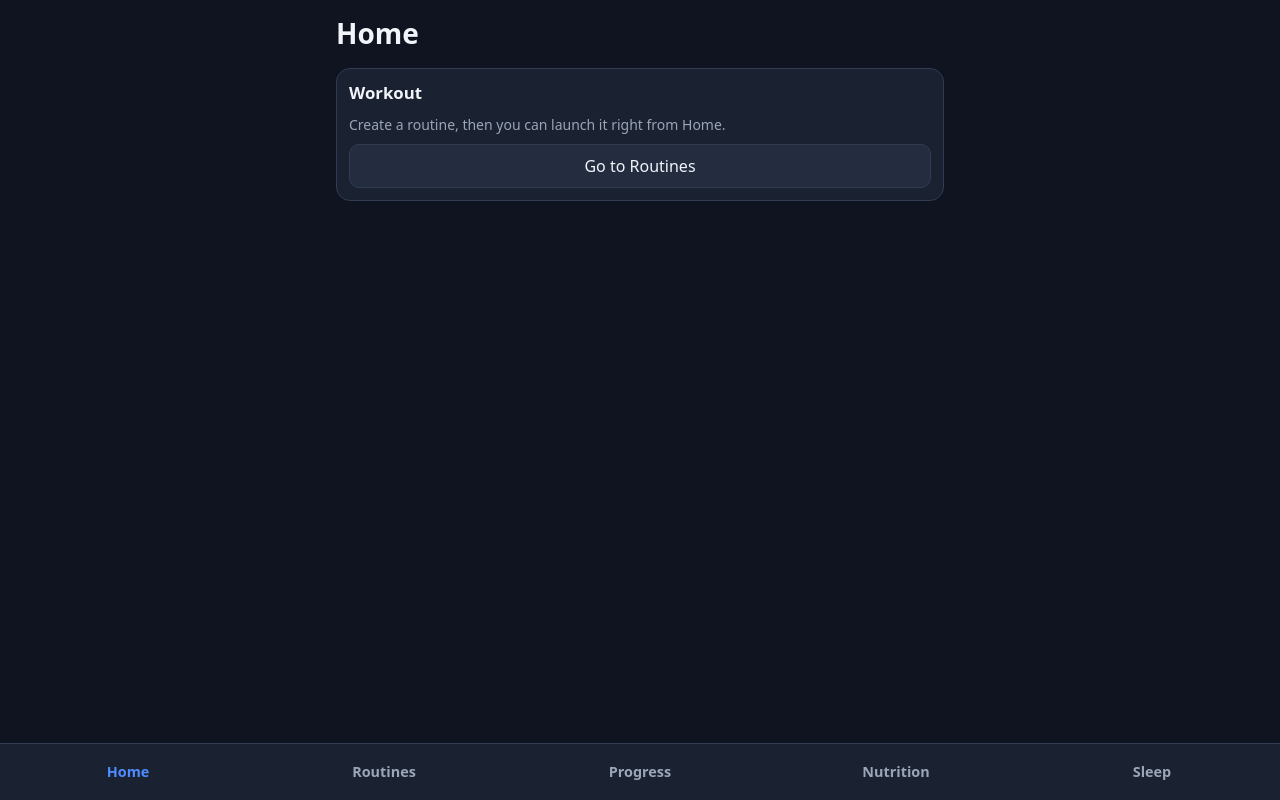
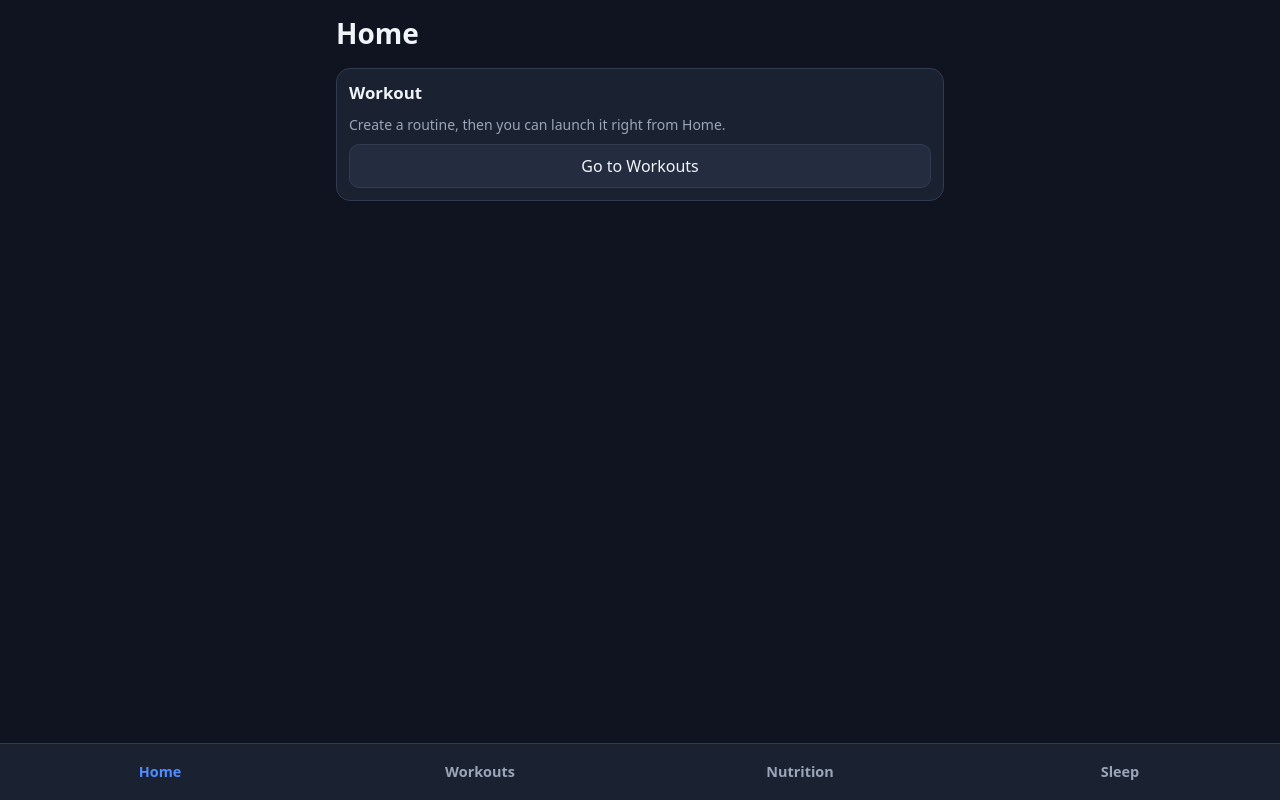
Before and after one commit to Renso0905/gym-app, a React (Vite) app: page / in a window 1280 px wide. Built offline with nearby package versions, Linux system fonts and the light colour scheme.

Commit message:
Move progress into Workouts (#22)
Co-authored-by: Renso0905 <225287273+Renso0905@users.noreply.github.com>

```diff
--- a/src/App.tsx
+++ b/src/App.tsx
@@ -10,6 +10,7 @@ import { SleepScreen } from './components/Sleep';
 import { WorkoutEditor } from './components/WorkoutEditor';
 import { WorkoutList } from './components/WorkoutList';
 import { allExercises, type ExerciseDef } from './lib/exercises';
+import { ROOT_TABS, type RootTab } from './lib/navigation';
 import { applySessionToRoutine, finishSession, routineChanges, startSession } from './lib/sessions';
 import {
   addExercises,
@@ -32,21 +33,13 @@ type Screen =
   | { name: 'session' }
   | { name: 'history' }
   | { name: 'history-detail'; id: string }
+  | { name: 'progress' }
   | { name: 'exercise-progress'; key: string };
-
-const TABS = [
-  { id: 'home', label: 'Home' },
-  { id: 'routines', label: 'Routines' },
-  { id: 'progress', label: 'Progress' },
-  { id: 'nutrition', label: 'Nutrition' },
-  { id: 'sleep', label: 'Sleep' },
-] as const;
-type Tab = (typeof TABS)[number]['id'];
 
 export function App() {
   const data = useAppData();
   const { routines, setRoutines, history, setHistory, active, setActive, unit } = data;
-  const [tab, setTab] = useState<Tab>('home');
+  const [tab, setTab] = useState<RootTab>('home');
   const [homeWorkoutId, setHomeWorkoutId] = useState('');
   const [screen, setScreen] = useState<Screen>({ name: 'root' });
   const [picking, setPicking] = useState<null | { replace?: string }>(null);
@@ -117,7 +110,7 @@ export function App() {
           const changes = from ? routineChanges(from, finished) : [];
           setPendingUpdate(from && changes.length > 0 ? { routineId: from.id, sessionId: finished.id, changes } : null);
           setActive(null);
-          setTab('progress');
+          setTab('routines');
           go({ name: 'history-detail', id: finished.id });
         }}
       />
@@ -179,16 +172,25 @@ export function App() {
   }
 
   if (screen.name === 'history') {
-    return <HistoryList history={history} unit={unit} onOpen={(id) => go({ name: 'history-detail', id })} onBack={() => go({ name: 'root' })} />;
+    return <HistoryList history={history} unit={unit} onOpen={(id) => go({ name: 'history-detail', id })} onBack={() => go({ name: 'progress' })} />;
   }
 
   if (screen.name === 'exercise-progress') {
-    return <ExerciseProgressScreen history={history} exerciseKey={screen.key} unit={unit} onBack={() => go({ name: 'root' })} />;
+    return <ExerciseProgressScreen history={history} exerciseKey={screen.key} unit={unit} onBack={() => go({ name: 'progress' })} />;
   }
 
   return (
     <>
-      {tab === 'home' ? (
+      {screen.name === 'progress' ? (
+        <ProgressScreen
+          history={history}
+          library={library}
+          unit={unit}
+          onBack={() => go({ name: 'root' })}
+          onOpenHistory={() => go({ name: 'history' })}
+          onOpenExercise={(key) => go({ name: 'exercise-progress', key })}
+        />
+      ) : tab === 'home' ? (
         <Home
           data={{ routines, history, unit }}
           active={active}
@@ -201,14 +203,6 @@ export function App() {
             window.scrollTo(0, 0);
           }}
         />
-      ) : tab === 'progress' ? (
-        <ProgressScreen
-          history={history}
-          library={library}
-          unit={unit}
-          onOpenHistory={() => go({ name: 'history' })}
-          onOpenExercise={(key) => go({ name: 'exercise-progress', key })}
-        />
       ) : tab === 'sleep' ? (
         <SleepScreen sleep={data.sleep} saveFailed={data.saveFailed} onChange={data.setSleep} />
       ) : tab === 'nutrition' ? (
@@ -219,6 +213,7 @@ export function App() {
           active={active}
           unit={unit}
           onUnitChange={data.setUnit}
+          onOpenProgress={() => go({ name: 'progress' })}
           onCreate={() => {
             const created = createWorkout(Date.now());
             setRoutines((list) => upsertWorkout(list, created));
@@ -237,14 +232,14 @@ export function App() {
         />
       )}
       <nav className="tabs" aria-label="Sections">
-        {TABS.map((t) => (
+        {ROOT_TABS.map((t) => (
           <button
             key={t.id}
             type="button"
             aria-current={tab === t.id ? 'page' : undefined}
             onClick={() => {
               setTab(t.id);
-              window.scrollTo(0, 0);
+              go({ name: 'root' });
             }}
           >
             {t.label}
--- a/src/components/History.tsx
+++ b/src/components/History.tsx
@@ -28,7 +28,7 @@ interface ListProps {
   onBack: () => void;
 }
 
-// R4/R16: the full list of finished workouts, opened from the Progress tab.
+// R4/R16: the full list of finished workouts, opened from the Progress view.
 export function HistoryList({ history, unit, onOpen, onBack }: ListProps) {
   const sessions = sortHistory(history);
   return (
--- a/src/components/Home.tsx
+++ b/src/components/Home.tsx
@@ -38,7 +38,7 @@ function WorkoutLauncher({ data, actions }: { data: HomeData; actions: HomeActio
     return (
       <div className="home-workout-empty">
         <p className="muted">Create a routine, then you can launch it right from Home.</p>
-        <button type="button" className="wide" onClick={actions.onOpenRoutines}>Go to Routines</button>
+        <button type="button" className="wide" onClick={actions.onOpenRoutines}>Go to Workouts</button>
       </div>
     );
   }
--- a/src/components/Progress.tsx
+++ b/src/components/Progress.tsx
@@ -1,4 +1,4 @@
-// R10: the Progress tab and the page for one exercise. All figures come from
+// R10: the Progress view and the page for one exercise. All figures come from
 // src/lib/progress.ts; this file only lays them out.
 import { useMemo, useState } from 'react';
 import type { ExerciseDef } from '../lib/exercises';
@@ -37,11 +37,12 @@ interface Props {
   history: Session[];
   library: readonly ExerciseDef[];
   unit: WeightUnit;
+  onBack: () => void;
   onOpenHistory: () => void;
   onOpenExercise: (key: string) => void;
 }
 
-export function ProgressScreen({ history, library, unit, onOpenHistory, onOpenExercise }: Props) {
+export function ProgressScreen({ history, library, unit, onBack, onOpenHistory, onOpenExercise }: Props) {
   const [period, setPeriod] = useState<PeriodId>('4w');
   // One clock reading per visit, so every figure on the screen agrees.
   const [now] = useState(() => Date.now());
@@ -57,7 +58,8 @@ export function ProgressScreen({ history, library, unit, onOpenHistory, onOpenEx
   if (history.length === 0) {
     return (
       <main className="screen with-tabs">
-        <header className="bar">
+        <header className="bar stats-header">
+          <button type="button" className="link" onClick={onBack}>‹ Workouts</button>
           <h1>Progress</h1>
         </header>
         <p className="empty">
@@ -70,7 +72,8 @@ export function ProgressScreen({ history, library, unit, onOpenHistory, onOpenEx
 
   return (
     <main className="screen with-tabs">
-      <header className="bar">
+      <header className="bar stats-header">
+        <button type="button" className="link" onClick={onBack}>‹ Workouts</button>
         <h1>Progress</h1>
       </header>
 
--- a/src/components/WorkoutEditor.tsx
+++ b/src/components/WorkoutEditor.tsx
@@ -22,7 +22,7 @@ export function WorkoutEditor({ workout, unit, saveFailed, canStart, onChange, o
     <main className="screen">
       <header className="bar">
         <button type="button" className="link" onClick={onDone}>
-          ‹ Routines
+          ‹ Workouts
         </button>
         <span className={saveFailed ? 'status error' : 'status muted'} role="status">
           {saveFailed ? 'Not saved: storage is full or blocked' : 'Saved'}
--- a/src/components/WorkoutList.tsx
+++ b/src/components/WorkoutList.tsx
@@ -8,6 +8,7 @@ interface Props {
   active: Session | null;
   unit: WeightUnit;
   onUnitChange: (unit: WeightUnit) => void;
+  onOpenProgress: () => void;
   onCreate: () => void;
   onOpen: (id: string) => void;
   onDuplicate: (id: string) => void;
@@ -22,11 +23,11 @@ function outline(workout: Workout): string {
   return names.length > 4 ? `${names.slice(0, 4).join(', ')} +${names.length - 4} more` : names.join(', ');
 }
 
-export function WorkoutList({ workouts, active, unit, onUnitChange, onCreate, onOpen, onDuplicate, onDelete, onStart, onResume }: Props) {
+export function WorkoutList({ workouts, active, unit, onUnitChange, onOpenProgress, onCreate, onOpen, onDuplicate, onDelete, onStart, onResume }: Props) {
   return (
     <main className="screen with-tabs">
       <header className="bar">
-        <h1>Routines</h1>
+        <h1>Workouts</h1>
         <div className="segmented" role="group" aria-label="Weight unit">
           {(['lb', 'kg'] as const).map((u) => (
             <button key={u} type="button" aria-pressed={unit === u} onClick={() => onUnitChange(u)}>
@@ -35,6 +36,14 @@ export function WorkoutList({ workouts, active, unit, onUnitChange, onCreate, on
           ))}
         </div>
       </header>
+
+      <button type="button" className="stats-button" onClick={onOpenProgress}>
+        <span>
+          <strong>Workout progress</strong>
+          <small>History, statistics and personal records</small>
+        </span>
+        <span aria-hidden="true">›</span>
+      </button>
 
       {active && (
         <button type="button" className="banner" onClick={onResume}>
--- /dev/null
+++ b/src/lib/navigation.ts
@@ -0,0 +1,8 @@
+export const ROOT_TABS = [
+  { id: 'home', label: 'Home' },
+  { id: 'routines', label: 'Workouts' },
+  { id: 'nutrition', label: 'Nutrition' },
+  { id: 'sleep', label: 'Sleep' },
+] as const;
+
+export type RootTab = (typeof ROOT_TABS)[number]['id'];
```
Also changed, not shown: 3 other files (tests, documents, lock files or other folders).
